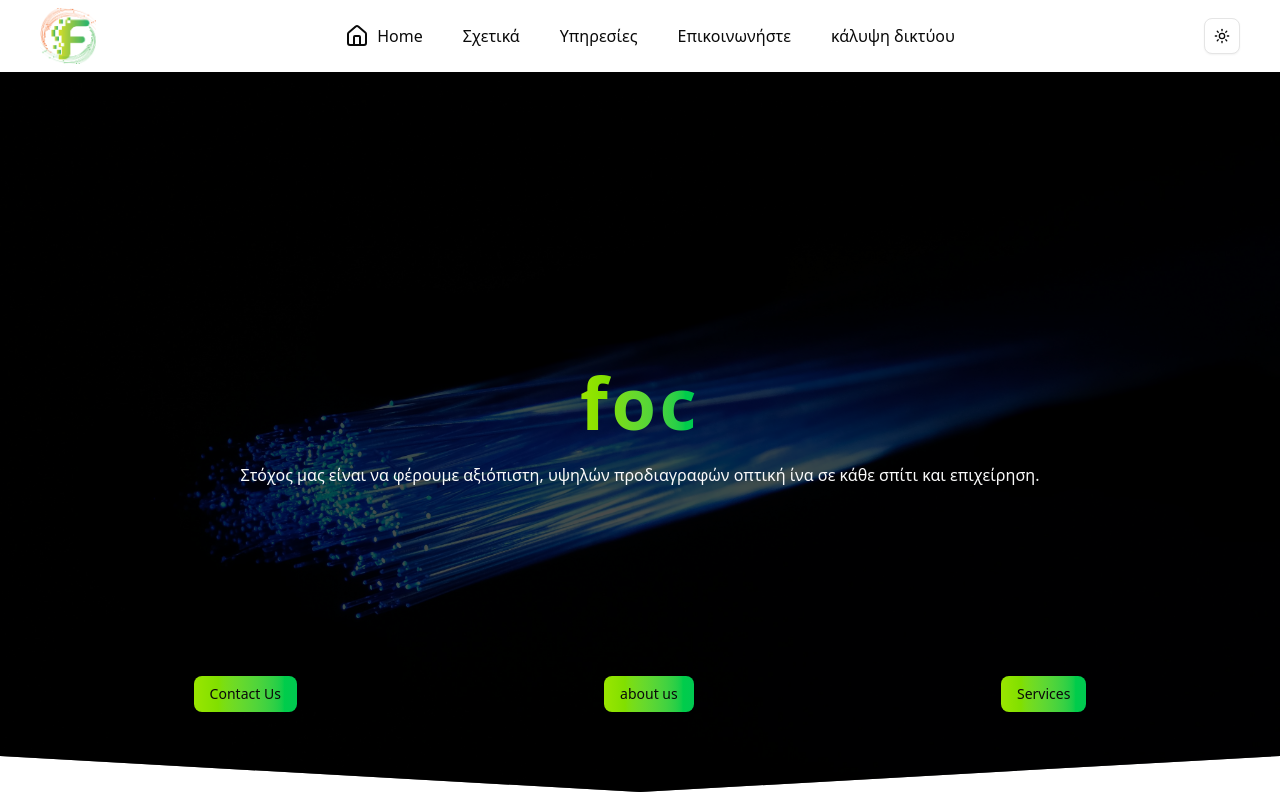
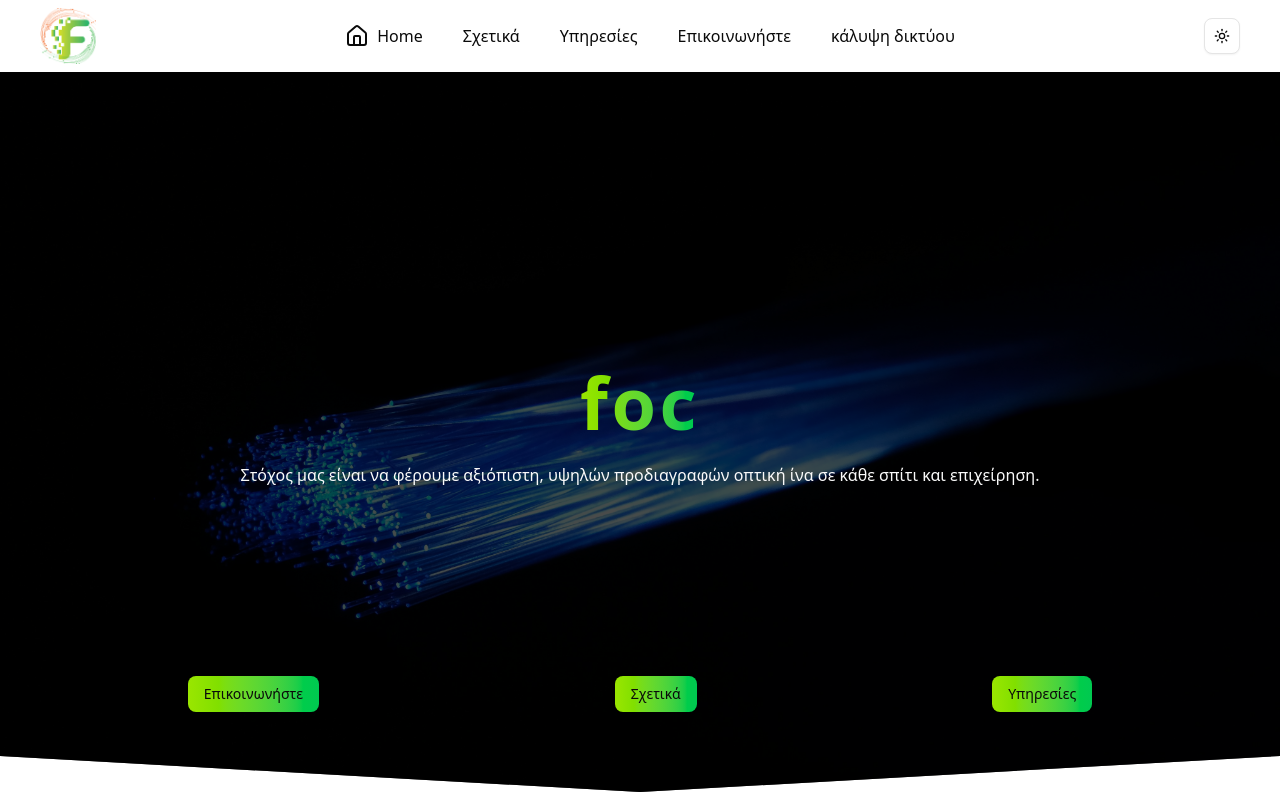
Before and after one commit to xaosmaker/foc, a Next.js app in the folder client/: page / in a window 1280 px wide. Shown: the top 800 px of the page. Built offline with nearby package versions, Linux system fonts and the light colour scheme.

Commit message:
fix: network coverage overflow

```diff
--- a/client/src/app/network-coverage/page.tsx
+++ b/client/src/app/network-coverage/page.tsx
@@ -21,7 +21,7 @@ export default function Page() {
             target="_blank"
             rel="noopener noreferrer"
           >
-            Μετάβαση στην επίσημη κυβερνητική εφαρμογή <ArrowRight />
+            Μετάβαση στην επίσημη εφαρμογή <ArrowRight />
           </a>
         </Button>
       </div>
--- a/client/src/app/page.tsx
+++ b/client/src/app/page.tsx
@@ -22,20 +22,20 @@ export default function Home() {
             asChild
             className="bg-linear-to-r from-lime-400 to-green-500 text-neutral-950 transition-all duration-300 hover:scale-105 hover:from-green-500 hover:to-lime-400"
           >
-            <Link href="#">Contact Us</Link>
+            <Link href="#">Επικοινωνήστε</Link>
           </Button>
 
           <Button
             asChild
             className="bg-linear-to-r from-lime-400 to-green-500 text-neutral-950 transition-all duration-300 hover:scale-105 hover:from-green-500 hover:to-lime-400"
           >
-            <Link href="/about">about us</Link>
+            <Link href="/about">Σχετικά</Link>
           </Button>
           <Button
             asChild
             className="bg-linear-to-r from-lime-400 to-green-500 text-neutral-950 transition-all duration-300 hover:scale-105 hover:from-green-500 hover:to-lime-400"
           >
-            <Link href="/services">Services</Link>
+            <Link href="/services">Υπηρεσίες</Link>
           </Button>
         </div>
 
```
